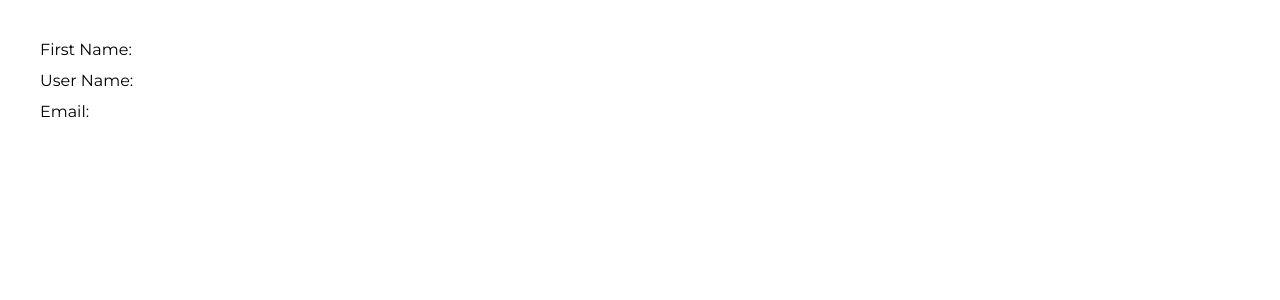
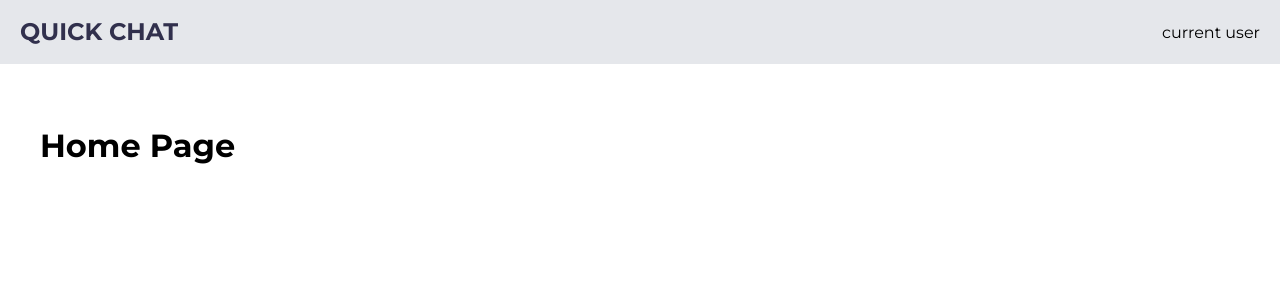
Before and after one commit to congsanhle99/nextjs14-chat-app, a Next.js app: page / in a window 1280 px wide. Shown: the top 300 px of the page. Built offline with nearby package versions, Linux system fonts and the light colour scheme; no server answers; the database is empty; a web font is replaced by a local one.

Commit message:
[0501] layout structure

```diff
--- /dev/null
+++ b/src/app/(private)/groups/create-group/page.tsx
@@ -0,0 +1,11 @@
+import React from "react";
+
+const CreateGroupPage = () => {
+  return (
+    <div className="p-5">
+      <h1 className="text-sm">CreateGroupPage</h1>
+    </div>
+  );
+};
+
+export default CreateGroupPage;
--- /dev/null
+++ b/src/app/(private)/page.tsx
@@ -0,0 +1,10 @@
+import { connectMongoDB } from "@/config/db-config";
+connectMongoDB();
+
+export default async function Home() {
+  return (
+    <div className="p-10">
+      <h1>Home Page</h1>
+    </div>
+  );
+}
--- a/src/app/page.tsx
+++ /dev/null
@@ -1,19 +0,0 @@
-import { connectMongoDB } from "@/config/db-config";
-import { GetCurrentUserFromMongoDB } from "@/server-actions/users";
-import { UserButton, currentUser } from "@clerk/nextjs";
-connectMongoDB();
-
-export default async function Home() {
-  const logInUserData = await GetCurrentUserFromMongoDB();
-
-  return (
-    <div className="p-10">
-      <div className="flex flex-col gap-3">
-        <UserButton afterSignOutUrl="/sign-in" />
-        <span>First Name: {logInUserData?.name}</span>
-        <span>User Name: {logInUserData?.userName}</span>
-        <span>Email: {logInUserData?.email}</span>
-      </div>
-    </div>
-  );
-}
--- /dev/null
+++ b/src/providers/layout-components/Content.tsx
@@ -0,0 +1,7 @@
+import React from "react";
+
+const Content = ({ children }: { children: React.ReactNode }) => {
+  return <div>{children}</div>;
+};
+
+export default Content;
--- /dev/null
+++ b/src/providers/layout-components/Header.tsx
@@ -0,0 +1,14 @@
+import React from "react";
+
+const Header = () => {
+  return (
+    <div className="bg-gray-200 w-full px-5 flex justify-between items-center">
+      <div>
+        <h1 className="text-2xl font-bold text-primary uppercase">Quick Chat</h1>
+      </div>
+      <div className="">current user</div>
+    </div>
+  );
+};
+
+export default Header;
--- /dev/null
+++ b/src/providers/layout-provider.tsx
@@ -0,0 +1,14 @@
+import React from "react";
+import Header from "./layout-components/Header";
+import Content from "./layout-components/Content";
+
+const LayoutProvider = ({ children }: { children: React.ReactNode }) => {
+  return (
+    <>
+      <Header />
+      <Content>{children}</Content>
+    </>
+  );
+};
+
+export default LayoutProvider;
--- a/tailwind.config.ts
+++ b/tailwind.config.ts
@@ -4,6 +4,7 @@ const config: Config = {
   content: [
     "./src/pages/**/*.{js,ts,jsx,tsx,mdx}",
     "./src/components/**/*.{js,ts,jsx,tsx,mdx}",
+    "./src/providers/**/*.{js,ts,jsx,tsx,mdx}",
     "./src/app/**/*.{js,ts,jsx,tsx,mdx}",
   ],
   theme: {
```
Also changed, not shown: src/app/layout.tsx (+5 -2 lines), src/providers/theme-provider.tsx (renamed from src/theme-provider.tsx).
